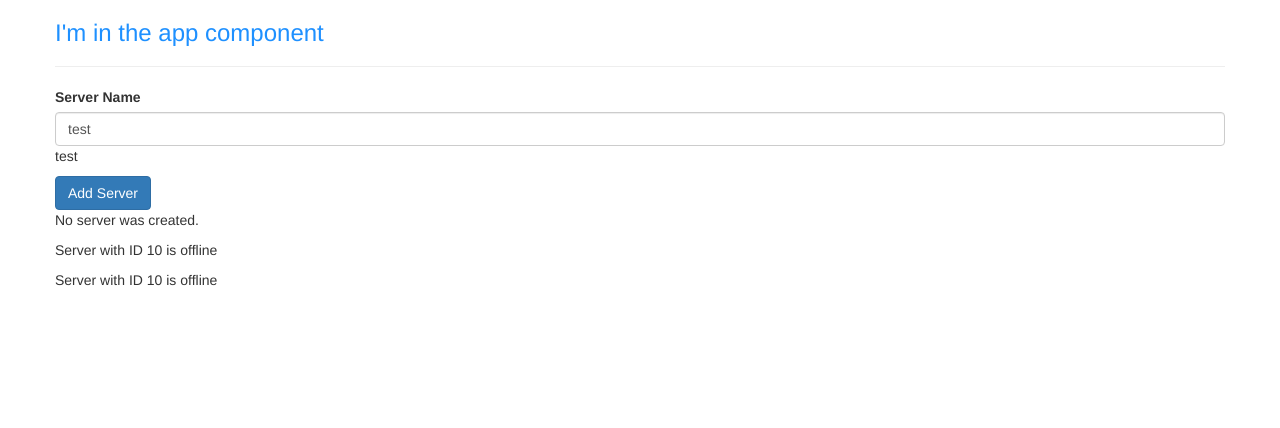
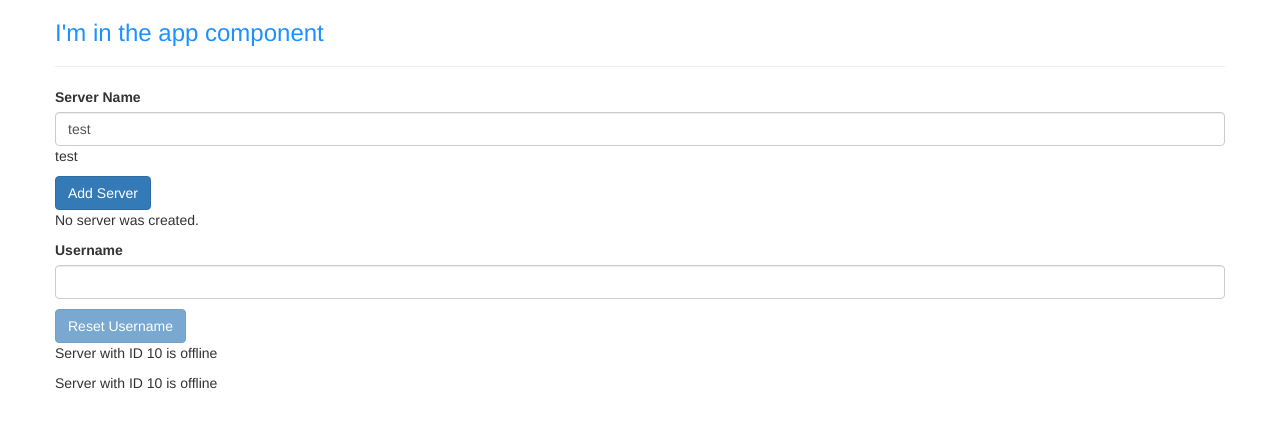
Before and after one commit to TheeSweeney/GOATPractice, an Angular app: page / in a window 1280 px wide. Shown: the top 428 px of the page. Built offline with nearby package versions, Linux system fonts and the light colour scheme.

Commit message:
using all databinding methods - 2 way, string interpolation, etc.

```diff
--- a/src/app/servers/servers.component.html
+++ b/src/app/servers/servers.component.html
@@ -1,4 +1,4 @@
-<label for="">Server Name</label>
+<label>Server Name</label>
 <input
   type="text"
   class="form-control"
@@ -11,5 +11,17 @@
   Add Server
 </button>
 <p>{{ serverCreationStatus }}</p>
+<label>Username</label>
+<input
+  type="text"
+  class="form-control"
+  [(ngModel)]="username">
+<p>{{ username }}</p>
+<button
+  class="btn btn-primary"
+  [disabled]="username == '' ? true : false"
+  (click)="onResetUsername()">
+  Reset Username
+</button>
 <app-server></app-server>
 <app-server></app-server>
--- a/src/app/servers/servers.component.ts
+++ b/src/app/servers/servers.component.ts
@@ -10,6 +10,8 @@ export class ServersComponent implements OnInit {
   allowNewServer = false;
   serverCreationStatus = "No server was created.";
   serverName = 'test';
+  username = '';
+  allowUsernameReset = false;
 
   constructor() {
     setTimeout(() => {
@@ -21,11 +23,15 @@ export class ServersComponent implements OnInit {
   }
 
   onCreateServer() {
-    this.serverCreationStatus = "Server was created."
+    this.serverCreationStatus = "Server was created. Name is " + this.serverName + ".";
   }
 
   onUpdateServerName(event: any) {
     this.serverName = (<HTMLInputElement>event.target).value;
   }
 
+  onResetUsername() {
+    this.username = '';
+  }
+
 }
```
